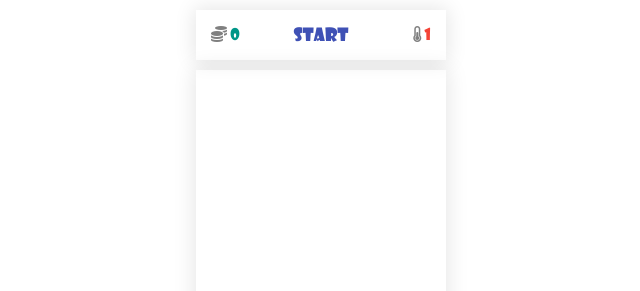
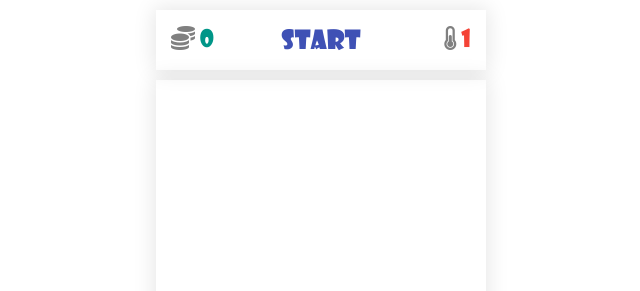
Before and after one commit to gurovoleg/Tetris, a plain HTML site: page docs/index.html in a window 1280 px wide. Shown: the top 291 px of the page, without its empty margins (319-959 px from the left). Drawn offline with Linux system fonts and the light colour scheme.

Commit message:
add setCanvasSize fucntion and media queries

```diff
--- a/docs/css/main.css
+++ b/docs/css/main.css
@@ -117,3 +117,14 @@ body {
 .notification--show {
 	transform: translate(-50%, -50%) scale(1);
 }
+
+
+
+/* Media queries */
+@media (min-width: 992px) {
+	.info {font-size: 24px;}
+	.info-start {font-size: 26px;}
+  .button {font-size: 30px;}
+	.controls {display: none;}
+	.notification {font-size: 40px;}
+}
--- a/docs/js/main.js
+++ b/docs/js/main.js
@@ -1,6 +1,6 @@
 // const
-const CANVAS_WIDTH = 250
-const CANVAS_HEIGHT = 500
+let CANVAS_WIDTH = 300
+let CANVAS_HEIGHT = 600
 const CANVAS_BACKGROUND = '#ffffff'
 
 const ROWS_NUMBER = 20
@@ -16,6 +16,14 @@ let nextBlock
 let score = 0
 let level = 1
 let showHelpBlock = true
+
+function setCanvasSize () {
+	const screenHeight = document.documentElement.clientHeight
+	CANVAS_HEIGHT = screenHeight - screenHeight % 100 - 140
+	CANVAS_WIDTH = CANVAS_HEIGHT / 2
+}
+
+setCanvasSize()
 
 // Элементы
 const notification =  document.querySelector('#notification')
```
